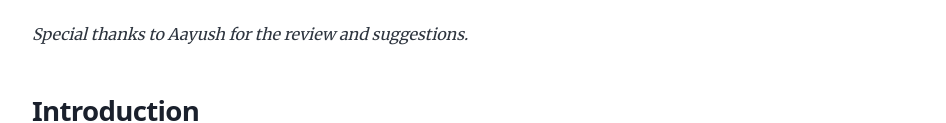
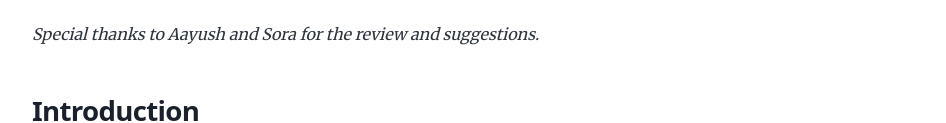
Before and after one commit to saleel/blog, a Gatsby site: page /blog/email-wallet/ in a window 1280 px wide. Shown: the part 219-342 px from the top of the page, without its empty margins (164-1110 px from the left). Built offline with nearby package versions, Linux system fonts and the light colour scheme; Gatsby itself is replaced by a stand-in of ours.

Commit message:
chore: update review

```diff
--- a/content/blog/email-wallet/index.md
+++ b/content/blog/email-wallet/index.md
@@ -4,7 +4,7 @@ date: "2023-11-30"
 description: "Exploring Email Wallet and diving into some of the design challenges."
 ---
 
-*Special thanks to Aayush for the review and suggestions.*
+*Special thanks to Aayush and Sora for the review and suggestions.*
 
 ### Introduction
 
```
